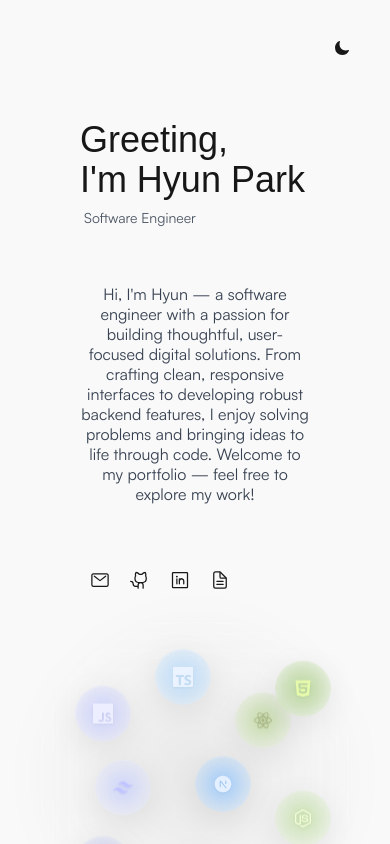
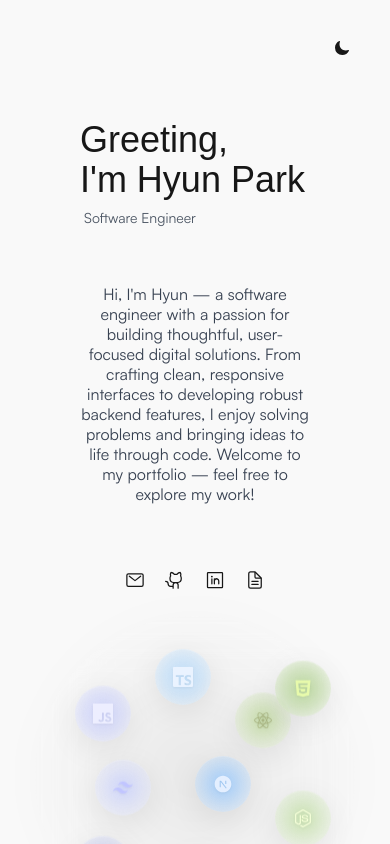
Before and after one commit to rupertgrint/my-portfolio, a Next.js app: page / in a window 390 px wide. Shown: the top 844 px of the page. Built offline with nearby package versions, Linux system fonts and the light colour scheme; a web font is replaced by a local one.

Commit message:
refactor: align iconNav center in small screen and add favicon

```diff
--- a/src/components/hero-section/HeroCard.tsx
+++ b/src/components/hero-section/HeroCard.tsx
@@ -5,7 +5,7 @@ import IconNav from './IconNav';
 export default function HeroCard() {
   return (
     <div className='flex flex-col md:flex-row md:justify-center items-center align-center min-h-screen gap-4 md:gap-10 px-10 py-2'>
-      <div className='md:basis-3/5 flex flex-col gap-4 md:gap-6'>
+      <div className='md:basis-3/5 flex flex-col gap-4 md:gap-6 items-center md:items-start'>
         <GreetingCard />
         <IconNav />
       </div>
--- a/src/data/projects.ts
+++ b/src/data/projects.ts
@@ -14,6 +14,7 @@ export const projects: Project[] = [
       'Vercel',
     ],
     images: ['/images/portfolio-home.png'],
+    url: 'https://hyun-park.vercel.app',
   },
   {
     id: 'hongchan-app',
```
Also changed, not shown: src/app/icon.png (added).
